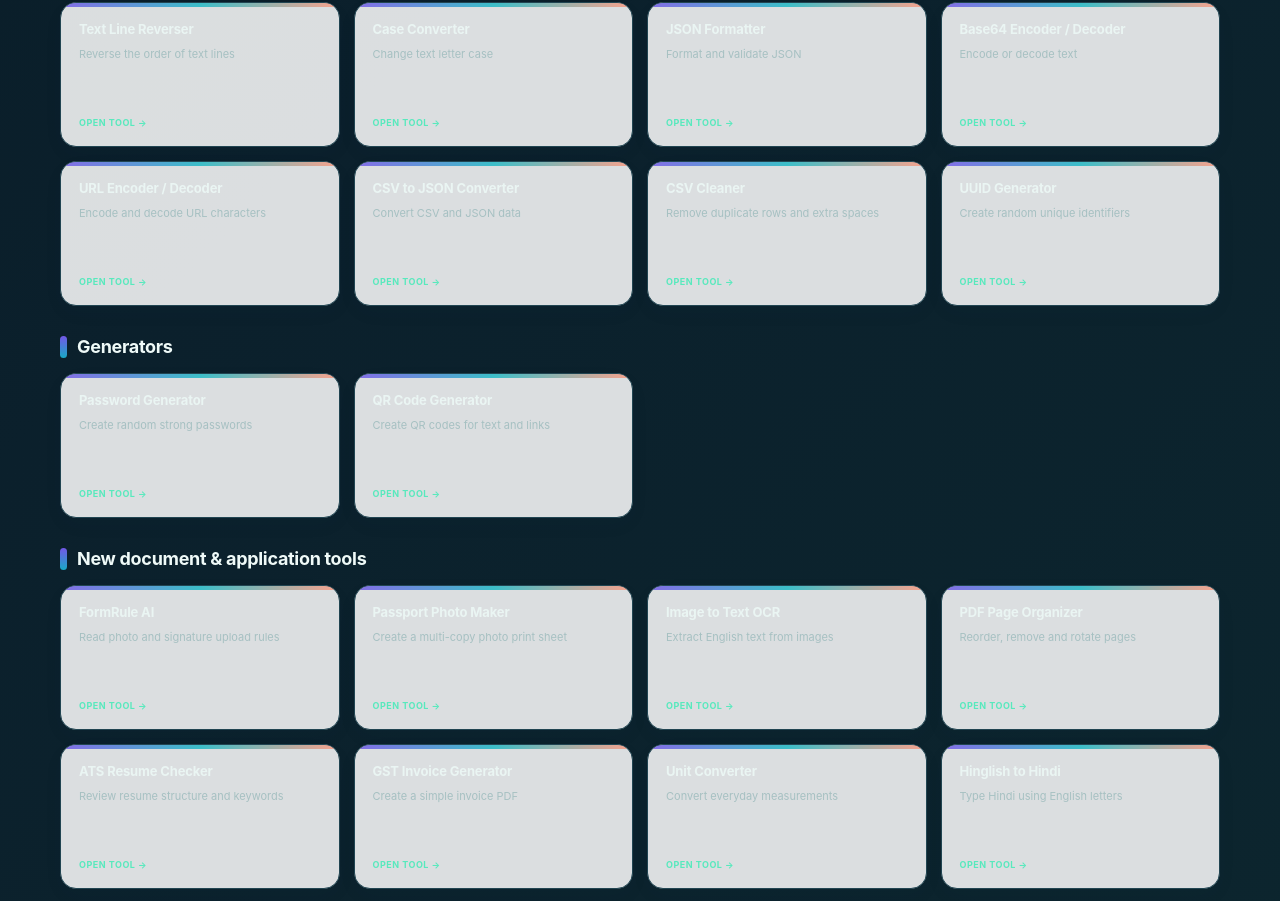
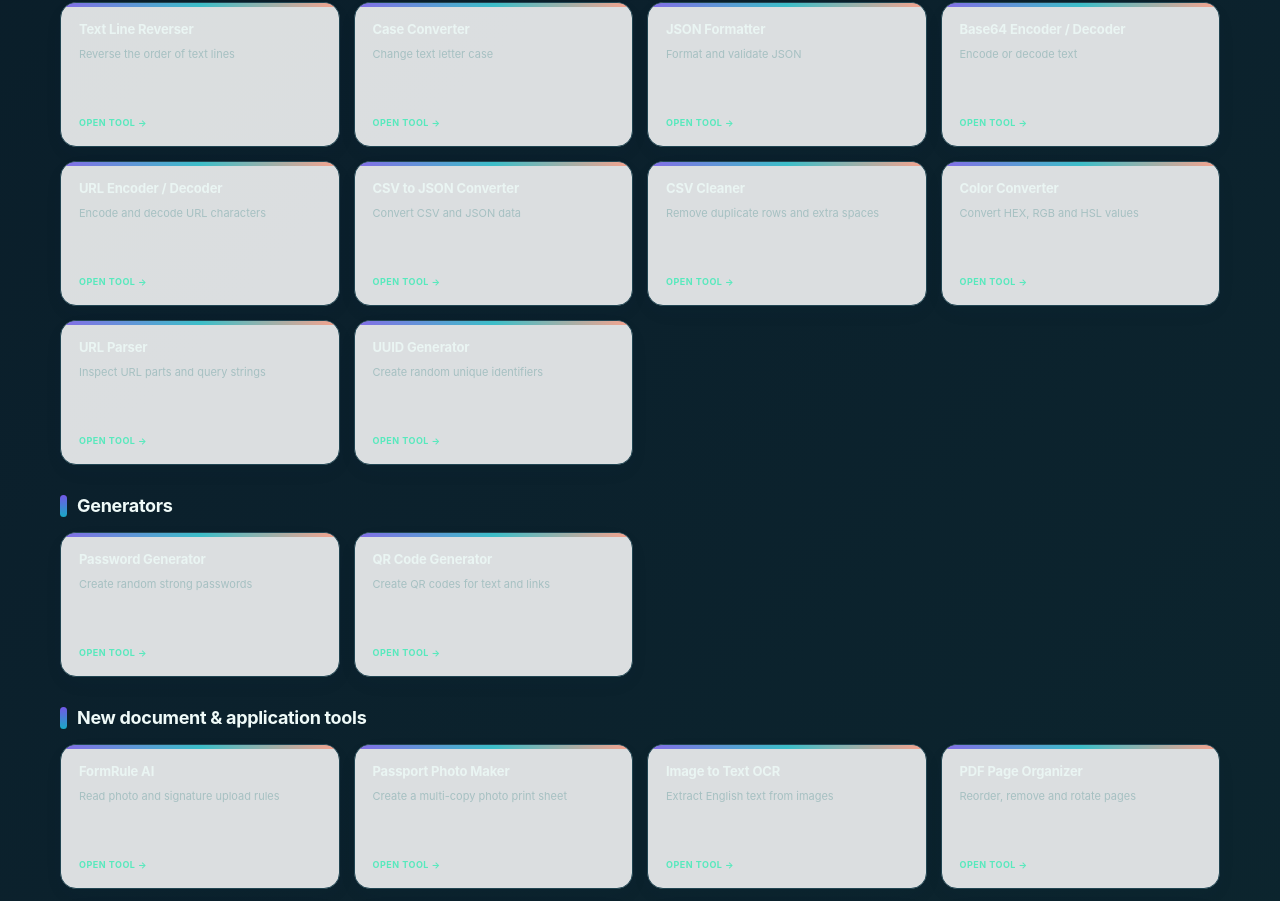
Before and after one commit to ya6331856-cpu/pic-to-spec, a Next.js app: page / in a window 1280 px wide. Shown: the part 3401-4302 px from the top of the page. Built offline with nearby package versions, Linux system fonts and the light colour scheme; no server answers.

Commit message:
Register Color Converter and URL Parser

```diff
--- a/app/page.tsx
+++ b/app/page.tsx
@@ -197,6 +197,8 @@ export default function Home() {
         <a className="tool-card" href="/url-encoder-decoder"><b>URL Encoder / Decoder</b><small>Encode and decode URL characters</small><strong>OPEN TOOL →</strong></a>
         <a className="tool-card" href="/csv-json-converter"><b>CSV to JSON Converter</b><small>Convert CSV and JSON data</small><strong>OPEN TOOL →</strong></a>
         <a className="tool-card" href="/csv-cleaner"><b>CSV Cleaner</b><small>Remove duplicate rows and extra spaces</small><strong>OPEN TOOL →</strong></a>
+        <a className="tool-card" href="/color-converter"><b>Color Converter</b><small>Convert HEX, RGB and HSL values</small><strong>OPEN TOOL →</strong></a>
+        <a className="tool-card" href="/url-parser"><b>URL Parser</b><small>Inspect URL parts and query strings</small><strong>OPEN TOOL →</strong></a>
         <a className="tool-card" href="/uuid-generator"><b>UUID Generator</b><small>Create random unique identifiers</small><strong>OPEN TOOL →</strong></a>
       </div></div>
       <div className="directory-category"><h3>Generators</h3><div className="quick-grid">
```
